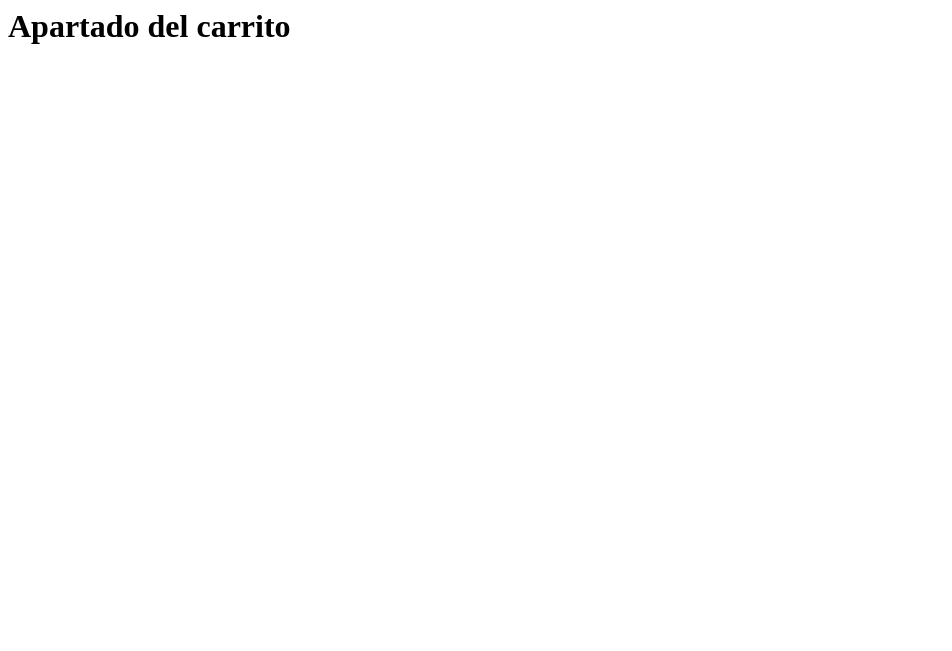
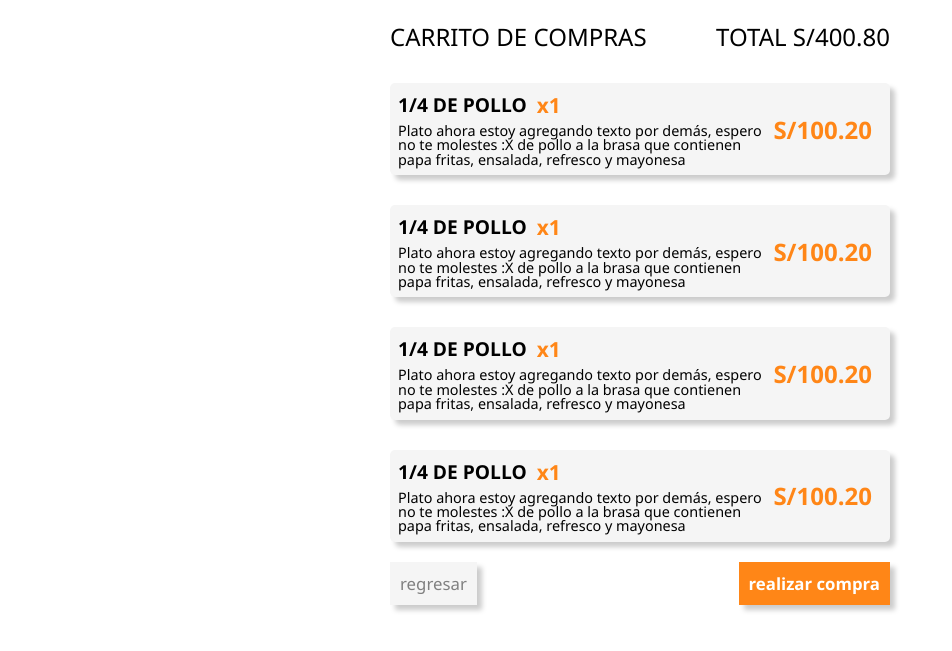
Before and after one commit to Luan-nee/Polleria_start, a PHP site: page /pollo_estar/index.php?opcion=carrito in a window 1280 px wide. Shown: the top 651 px of the page, without its empty margins (0-952 px from the left). Run offline with PHP 8.4, Linux system fonts and the light colour scheme.

Commit message:
agregando diseño a la interfaz del carrito

```diff
--- a/view/carrito.php
+++ b/view/carrito.php
@@ -1 +1,61 @@
-<h1>Apartado del carrito</h1>
+<?php include('./view/layout/itemCarrito-component.php') ?>
+
+<!DOCTYPE html>
+<html lang="en">
+<head>
+  <meta charset="UTF-8">
+  <meta name="viewport" content="width=device-width, initial-scale=1.0">
+  <title>Carrito</title>
+  <link rel="stylesheet" href="./view/css-component/itemCarrito.css">
+  <link rel="stylesheet" href="./view/css/carrito.css">
+</head>
+<body>
+  <div class="centrar-contenido">
+    <section class="header-carrito">
+      <p>CARRITO DE COMPRAS</p>
+      <p>
+        TOTAL
+        <span>S/400.80</span>
+      </p>
+    </section>
+
+    <section class="conteiner-itemsCarrito">
+      <?php
+        itemCarrito(
+          '1/4 DE POLLO',
+          1,
+          'Plato ahora estoy agregando texto por demás, espero no te molestes :X de pollo a la brasa que contienen papa fritas, ensalada, refresco y mayonesa',
+          100.20,
+          0
+        );
+        itemCarrito(
+          '1/4 DE POLLO',
+          1,
+          'Plato ahora estoy agregando texto por demás, espero no te molestes :X de pollo a la brasa que contienen papa fritas, ensalada, refresco y mayonesa',
+          100.20,
+          0
+        );
+        itemCarrito(
+          '1/4 DE POLLO',
+          1,
+          'Plato ahora estoy agregando texto por demás, espero no te molestes :X de pollo a la brasa que contienen papa fritas, ensalada, refresco y mayonesa',
+          100.20,
+          0
+        );
+        itemCarrito(
+          '1/4 DE POLLO',
+          1,
+          'Plato ahora estoy agregando texto por demás, espero no te molestes :X de pollo a la brasa que contienen papa fritas, ensalada, refresco y mayonesa',
+          100.20,
+          0
+        );
+      ?>
+    </section>
+
+    <section class="opciones">
+      <a href="index.php?opcion=productos">regresar</a>
+      <a href="#realizar compra asinzonamente">realizar compra</a>
+    </section>
+  </div>
+</body>
+</html>
--- /dev/null
+++ b/view/css-component/itemCarrito.css
@@ -0,0 +1,63 @@
+/* --------------------------------------------------
+              CONTENEDOR GENERAL
+-------------------------------------------------- */
+
+.item_carrito{
+  display: grid;
+  grid-template-columns: 1fr auto;
+  grid-template-rows: 1fr auto;
+  font-family: 'Segoe UI', Tahoma, Geneva, Verdana, sans-serif;
+  background-color: #F5F5F5;
+  box-shadow: 5px 5px 5px 0px rgb(204, 204, 204);
+  padding: 8px;
+  border-radius: 5px;
+}
+
+/* --------------------------------------------------
+              SEPARANDO CON GRID
+-------------------------------------------------- */
+
+.item_carrito div:nth-child(1){
+  display: flex;
+  flex-direction: row;
+  gap: 10px;
+  margin-bottom:5px;
+}
+
+.item_carrito div:nth-child(3){
+  grid-row-start: 1;
+  grid-row-end: 3;
+  grid-column-start: 2;
+  grid-column-end: 3;
+
+  display: flex;
+  justify-content: center;
+  align-items: center;
+
+  margin-left: 10px;
+  margin-right: 10px;
+}
+
+/* --------------------------------------------------
+          ESTILOS INFO DEL CARRITO
+-------------------------------------------------- */
+.item_carrito div:nth-child(1) h4{
+  font-size: 1.2em;
+}
+
+.item_carrito div:nth-child(1) p{
+  font-size: 1.3em;
+  font-weight: bold;
+  color: #FF8617;
+}
+
+.item_carrito div:nth-child(2) p{
+  font-size: 0.9em;
+  line-height: 1em;
+}
+
+.item_carrito div:nth-child(3) p{
+  font-size: 1.5em;
+  font-weight: bold;
+  color: #FF8617;
+}
--- /dev/null
+++ b/view/css/carrito.css
@@ -0,0 +1,77 @@
+/* --------------------------------------------------
+              ESTILOS GENERALES
+-------------------------------------------------- */
+
+*{
+  margin: 0px;
+  padding: 0px;
+}
+
+body{
+  display: flex;
+  justify-content: center;
+}
+
+/* --------------------------------------------------
+                    CONTENEDOR GENERICO
+-------------------------------------------------- */
+.centrar-contenido{
+  max-width: 500px;
+}
+/* --------------------------------------------------
+                    HEADER CARRITO
+-------------------------------------------------- */
+
+.header-carrito{
+  display: flex;
+  flex-direction: row;
+  flex-wrap: nowrap;
+  justify-content: space-between;
+  font-family: 'Segoe UI', Tahoma, Geneva, Verdana, sans-serif;
+  font-weight: 500;
+  font-size: 1.5em;
+  margin-bottom: 30px;
+  margin-top: 20px;
+}
+
+/* --------------------------------------------------
+              CONTENEDOR DEL CARRITO
+-------------------------------------------------- */
+.conteiner-itemsCarrito{
+  display: flex;
+  flex-direction: column;
+  gap: 30px;
+}
+
+/* --------------------------------------------------
+                  OPCIONES
+-------------------------------------------------- */
+
+.opciones{
+  display: flex;
+  flex-direction: row;
+  flex-wrap: nowrap;
+  justify-content: space-between;
+}
+
+.opciones a{
+  margin-top: 20px;
+  padding: 10px;
+  border-style: none;
+  box-shadow: 5px 5px 5px 0px rgb(204, 204, 204);
+  font-size: 1.05em;
+  text-decoration: none;
+  font-family: 'Segoe UI', Tahoma, Geneva, Verdana, sans-serif;
+}
+
+.opciones a:nth-child(1){
+  background-color: #F5F5F5;
+  color: gray;
+  font-weight: 500;
+}
+
+.opciones a:nth-child(2){
+  background-color:#FF8617;;
+  color: white;
+  font-weight: bold;
+}
--- /dev/null
+++ b/view/layout/itemCarrito-component.php
@@ -0,0 +1,30 @@
+<?php function itemCarrito($nombrePlato, $cantidad, $description, $precioUnidad, $descuento){ ?>
+
+  <?php
+    $montoTotal = ($precioUnidad * $cantidad) - ($precioUnidad * $cantidad * $descuento);
+  ?>
+
+  <section class="item_carrito">
+  <div>
+    <h4>
+      <?php echo $nombrePlato; ?>
+    </h4>
+    <p>
+      x<?php echo $cantidad; ?>
+    </p>
+  </div>
+
+  <div>
+    <p>
+      <?php echo $description; ?>
+    </p>
+  </div>
+
+  <div>
+    <p>
+      S/<?php echo number_format($montoTotal,2); ?>
+    </p>
+  </div>
+</section>
+
+<?php } ?>
--- a/view/productos.php
+++ b/view/productos.php
@@ -15,7 +15,7 @@ include_once("view/layout/header.php");
     <header class="productos-cabecera">
       <img src="view/icon/menu.png" alt="">
       <p>Polleria Start</p>
-      <a href="index.php?opcion=">
+      <a href="index.php?opcion=carrito">
         <img src="view/icon/carrito.png" alt="">
       </a>
     </header>
```
Also changed, not shown: design/diseño movil.jpg (added), design/diseño web.jpg (added).
